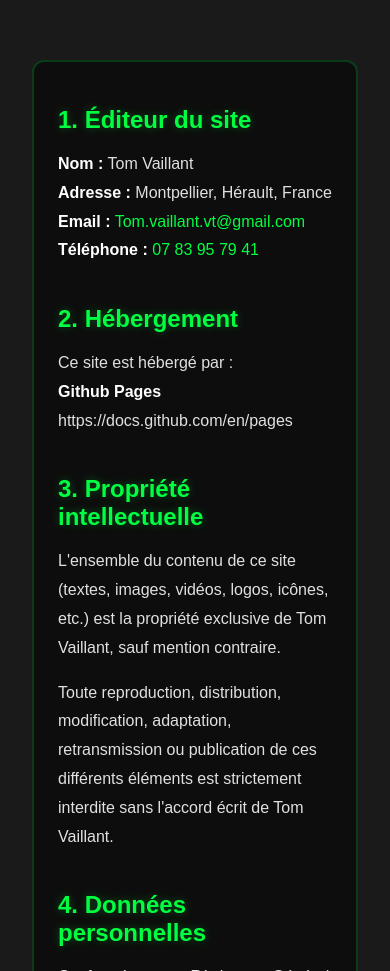
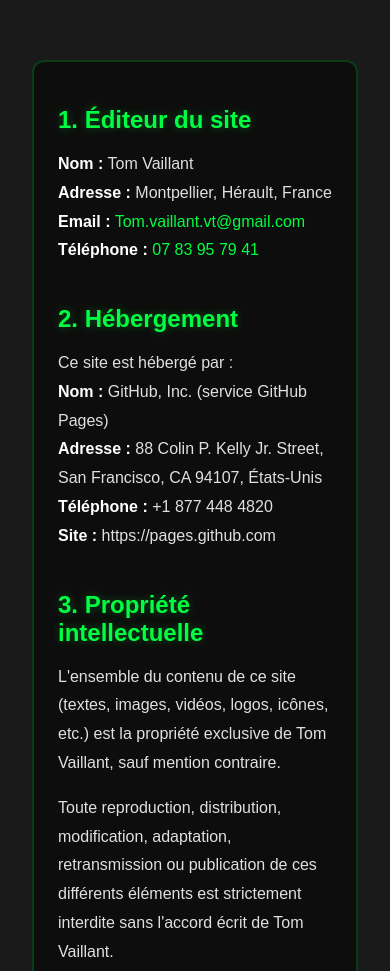
Before and after one commit to Taglhydz/portfolio, a plain HTML site: page pages/mentions_legales.html in a window 390 px wide. Shown: the part 129-1100 px from the top of the page. Drawn offline with Linux system fonts and the light colour scheme; a web font is replaced by a local one.

Commit message:
fix(mentions): coordonnées complètes de l'hébergeur
La LCEN impose la raison sociale, l'adresse et le téléphone de
l'hébergeur ; seul le nom du service était indiqué, ce qui ne suffit
plus avec la mise en ligne sur tom-vaillant.fr.

```diff
--- a/pages/mentions_legales.html
+++ b/pages/mentions_legales.html
@@ -31,8 +31,10 @@
 					<h2>2. Hébergement</h2>
 					<p>
 						Ce site est hébergé par :<br>
-						<strong>Github Pages</strong><br>
-						https://docs.github.com/en/pages<br>
+						<strong>Nom :</strong> GitHub, Inc. (service GitHub Pages)<br>
+						<strong>Adresse :</strong> 88 Colin P. Kelly Jr. Street, San Francisco, CA 94107, États-Unis<br>
+						<strong>Téléphone :</strong> +1 877 448 4820<br>
+						<strong>Site :</strong> https://pages.github.com
 					</p>
 				</article>
 
```
